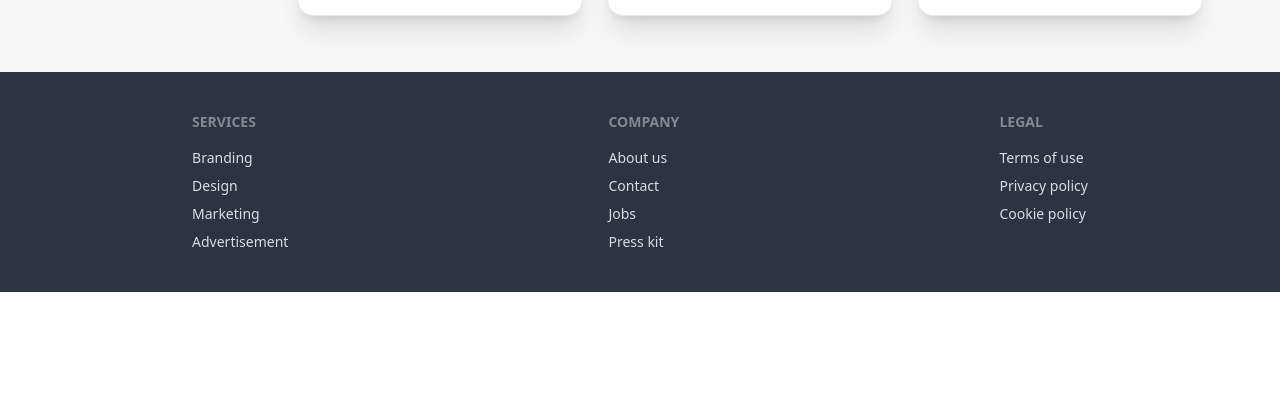
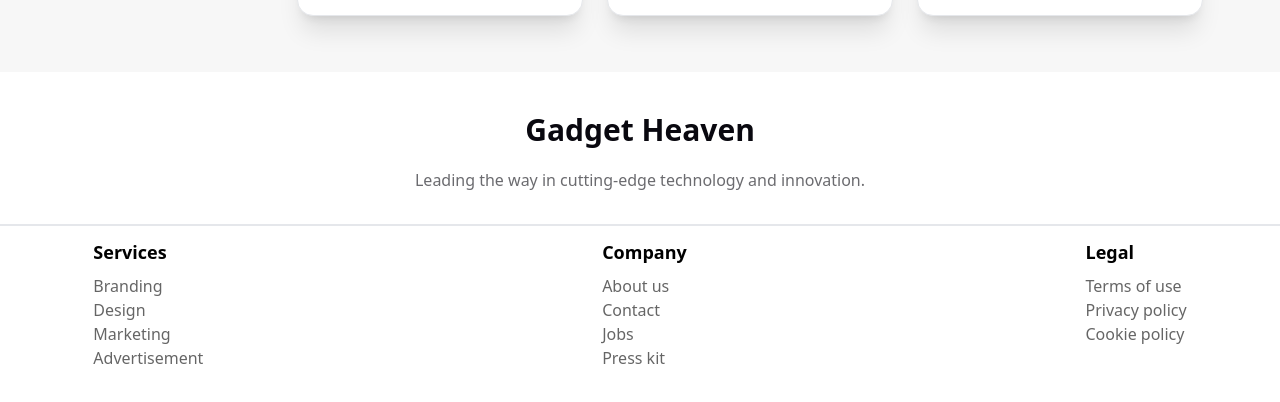
Before and after one commit to Joya322/gadget-heaven, a React (Vite) app: page / in a window 1280 px wide. Shown: the part 3069-3471 px from the top of the page. Before the commit the page ends 3361 px from the top, so only its background shows below. Built offline with nearby package versions, Linux system fonts and the light colour scheme.

Commit message:
footer done

```diff
--- a/src/components/Footer/Footer.jsx
+++ b/src/components/Footer/Footer.jsx
@@ -1,30 +1,41 @@
-import React from 'react';
+import React from "react";
 
 const Footer = () => {
-    return (
-      <footer className="footer p-10 bg-neutral text-neutral-content mt-8">
-        <nav className="justify-center w-full">
-          <header className="footer-title">Services</header>
-          <a className="link link-hover">Branding</a>
-          <a className="link link-hover">Design</a>
-          <a className="link link-hover">Marketing</a>
-          <a className="link link-hover">Advertisement</a>
-        </nav>
-        <nav className="justify-center w-full">
-          <header className="footer-title">Company</header>
-          <a className="link link-hover">About us</a>
-          <a className="link link-hover">Contact</a>
-          <a className="link link-hover">Jobs</a>
-          <a className="link link-hover">Press kit</a>
-        </nav>
-        <nav className="justify-center w-full">
-          <header className="footer-title">Legal</header>
-          <a className="link link-hover">Terms of use</a>
-          <a className="link link-hover">Privacy policy</a>
-          <a className="link link-hover">Cookie policy</a>
-        </nav>
-      </footer>
-    );
+  return (
+    <footer className="py-10 bg-white mt-8">
+      <div>
+        <h1 className="text-3xl font-bold text-[rgba(9,8,15)] text-center ">
+          Gadget Heaven
+        </h1>
+        <p className="text-center text-[rgba(9,8,15,0.6)] py-5">
+          Leading the way in cutting-edge technology and innovation.
+        </p>
+        <p className="border-b-2 my-3"></p>
+        <div className="flex justify-between w-11/12 mx-auto px-10 text-black">
+          <div className="flex flex-col">
+            <h3 className="text-lg font-bold mb-2">Services</h3>
+            <a className="link link-hover opacity-60">Branding</a>
+            <a className="link link-hover opacity-60">Design</a>
+            <a className="link link-hover opacity-60">Marketing</a>
+            <a className="link link-hover opacity-60">Advertisement</a>
+          </div>
+          <div className="flex flex-col">
+            <h3 className="text-lg font-bold mb-2">Company</h3>
+            <a className="link link-hover opacity-60">About us</a>
+            <a className="link link-hover opacity-60">Contact</a>
+            <a className="link link-hover opacity-60">Jobs</a>
+            <a className="link link-hover opacity-60">Press kit</a>
+          </div>
+          <div className="flex flex-col">
+            <h3 className="text-lg font-bold mb-2">Legal</h3>
+            <a className="link link-hover opacity-60">Terms of use</a>
+            <a className="link link-hover opacity-60">Privacy policy</a>
+            <a className="link link-hover opacity-60">Cookie policy</a>
+          </div>
+        </div>
+      </div>
+    </footer>
+  );
 };
 
 export default Footer;
```
